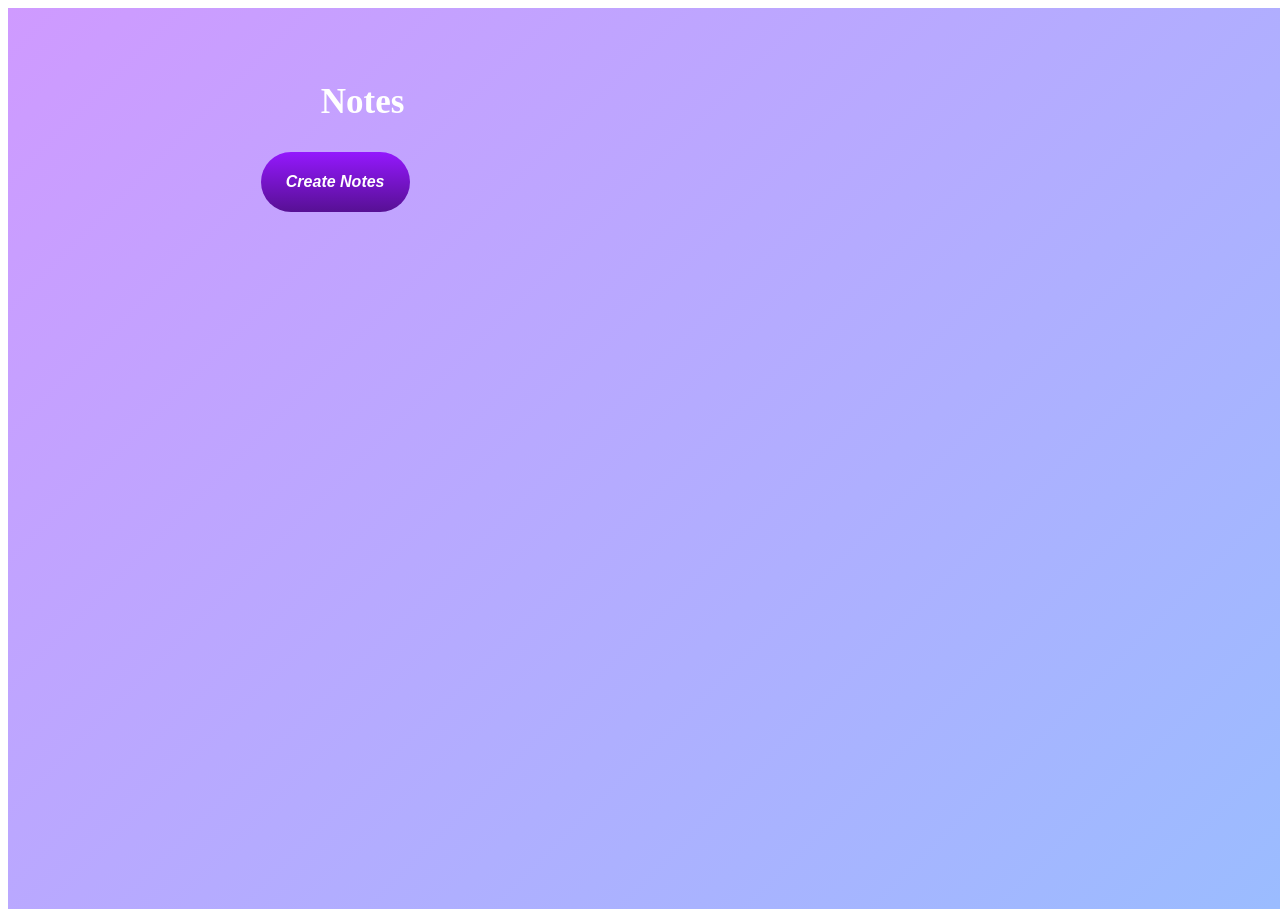
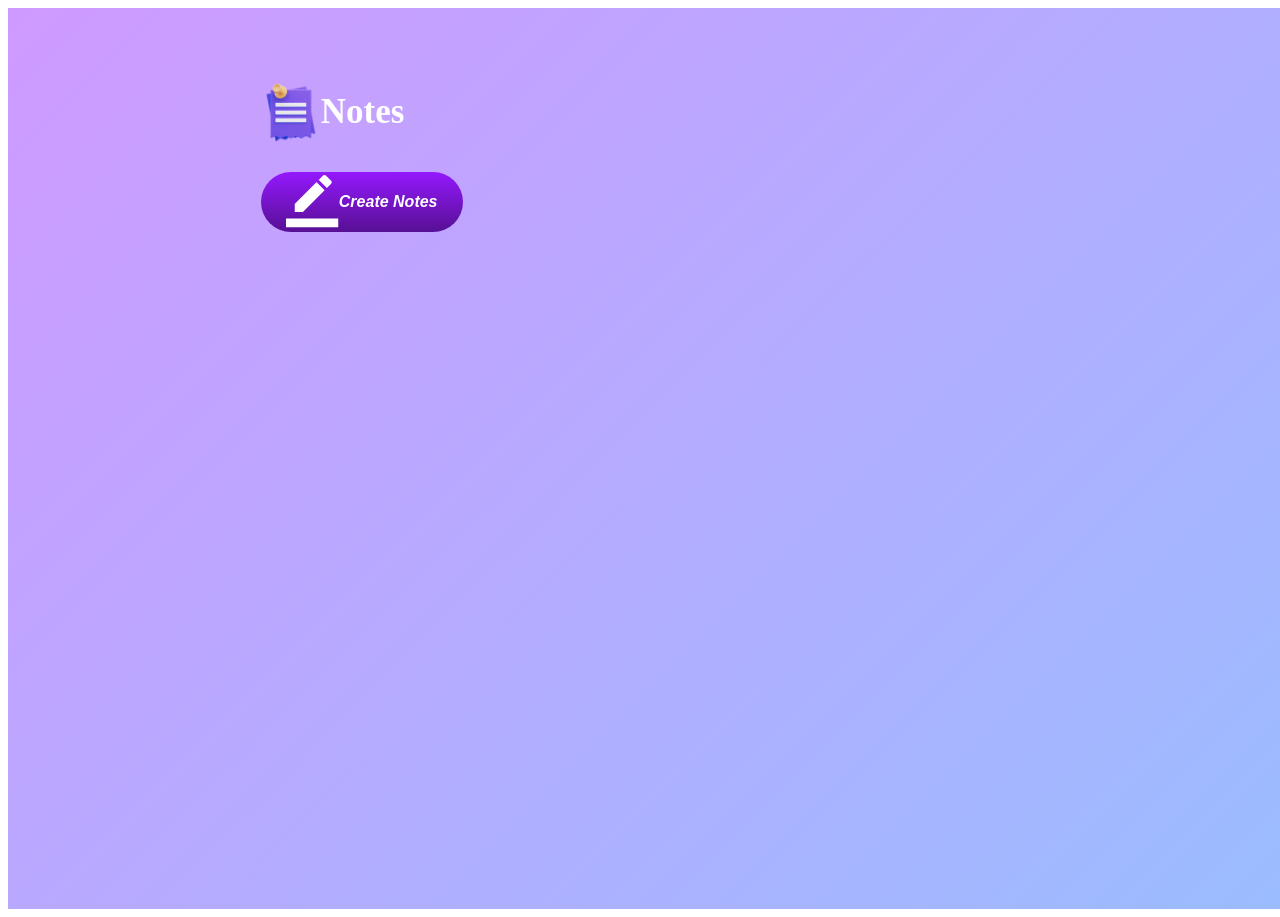
Before and after one commit to RevanthkumarYallanuru/Note-App, a plain HTML site: page index.html in a window 1280 px wide. Shown: the top 917 px of the page. Drawn offline with Linux system fonts and the light colour scheme.

Commit message:
problem figurredout

```diff
--- a/index.html
+++ b/index.html
@@ -9,8 +9,8 @@
 </head>
 <body>
     <div class="container">
-        <h1> <img src="notes.png" alt="">Notes</h1>
-        <button class="btn"><img src="button.png" alt="" >Create Notes</button>
+        <h1> <img src="./images/notes.png" alt="">Notes</h1>
+        <button class="btn"><img src="./images/edit.png" alt="" >Create Notes</button>
         <div class="notes-container">
          <!--   <p contenteditable="true" class="inputbox">
                 <img src="delete.png" alt="del">
```
